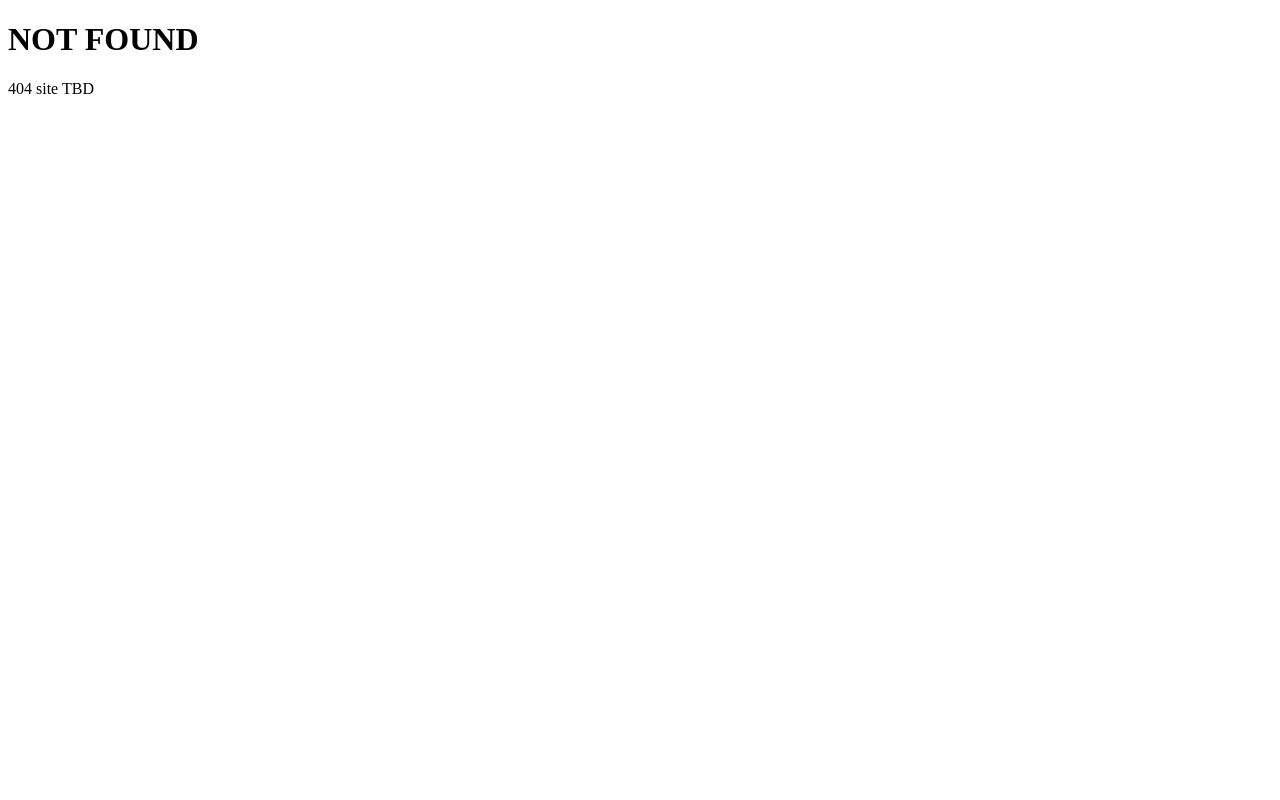
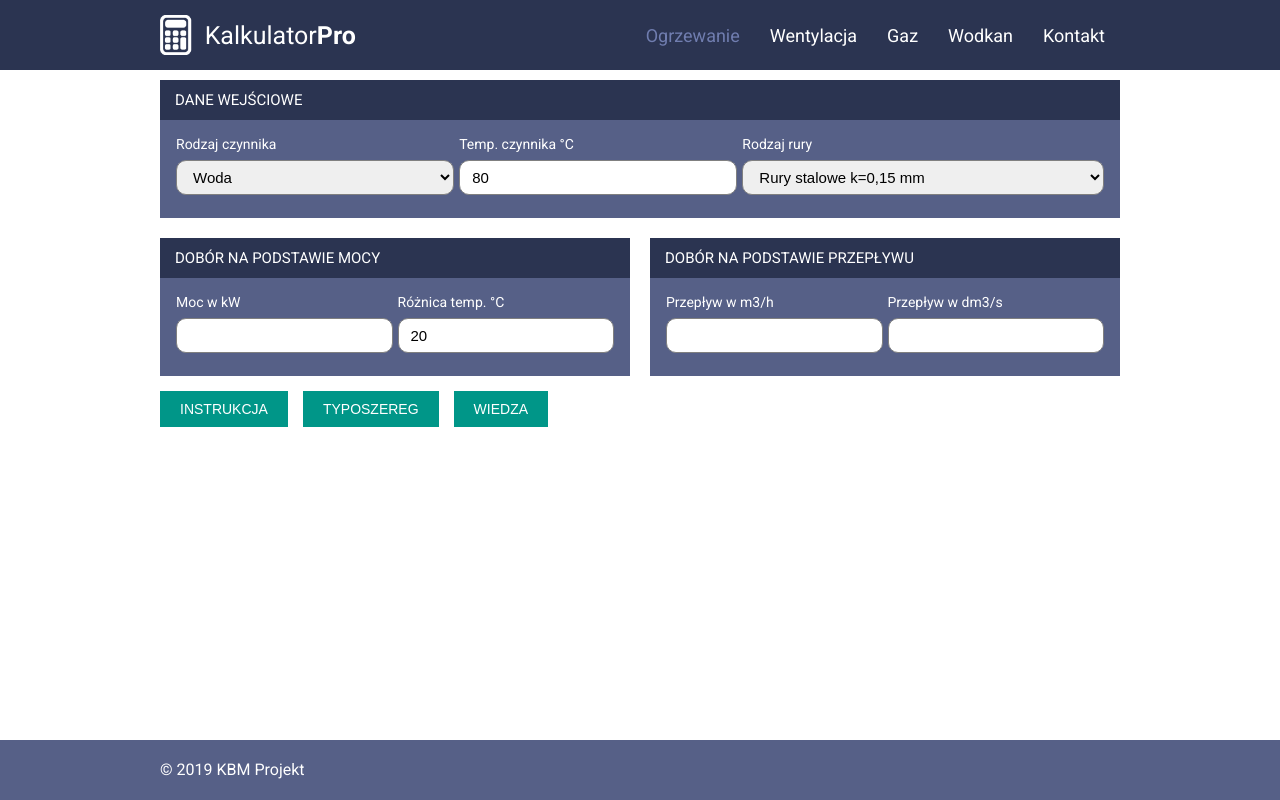
Before and after one commit to Kiliusz/kalkulatorproOldv2, a Gatsby site: page /Heating in a window 1280 px wide. Before the commit this address had no page. Built offline with nearby package versions, Linux system fonts and the light colour scheme; Gatsby itself is replaced by a stand-in of ours.

Commit message:
cleaning gatsby unused files

```diff
--- a/package.json
+++ b/package.json
@@ -46,9 +46,9 @@
   },
   "repository": {
     "type": "git",
-    "url": "https://github.com/gatsbyjs/gatsby-starter-default"
+    "url": "https://github.com/Kiliusz/kalkulatorpro"
   },
   "bugs": {
-    "url": "https://github.com/gatsbyjs/gatsby/issues"
+    "url": "https://github.com/Kiliusz/kalkulatorpro"
   }
 }
--- a/src/components/Basics/InputNum.js
+++ b/src/components/Basics/InputNum.js
@@ -16,6 +16,7 @@ const InputStyled = styled.input`
     border-color: black;
   }
 `;
+
 const InputLabel = styled.label`
   color: white;
   display: block;
--- a/src/components/Basics/ResultSubHeader.js
+++ b/src/components/Basics/ResultSubHeader.js
@@ -6,7 +6,6 @@ const StyledP = styled.p`
   font-size: 1.6rem;
   line-height: 2.5rem;
   color: ${({ theme }) => theme.grayextralight};
-  /* font-weight: 100; */
 
   span {
     margin: 0 1rem 0 1rem;
--- a/src/components/Heating/HeatingCalc.js
+++ b/src/components/Heating/HeatingCalc.js
@@ -59,16 +59,16 @@ class HeatingCalc extends React.Component {
   };
 
   handleMediumTypeChange = (e) => {
-    let id = e.target.id;
-    let value = e.target.value;
-    let { lastHandler, deltaTemp, power, mediumTemp, flowCMPH } = this.state;
+    const id = e.target.id;
+    const value = e.target.value;
+    const { lastHandler, deltaTemp, power, mediumTemp, flowCMPH } = this.state;
     if (lastHandler === "power" || lastHandler === "deltaTemp") {
       if (this.validateDeltaTempPower(deltaTemp, power)) {
-        let flowCMPH = Calc.roundToDigits(
+        const flowCMPH = Calc.roundToDigits(
           Calc.flowBasedOnPower(deltaTemp, power, value, mediumTemp),
           3,
         );
-        let flowLPS = (flowCMPH / 3600) * 1000;
+        const flowLPS = (flowCMPH / 3600) * 1000;
         this.setState({ flowCMPH, flowLPS });
         this.calculateResults(id, value);
       } else {
@@ -84,17 +84,17 @@ class HeatingCalc extends React.Component {
   };
 
   handleMediumTempChange = (e) => {
-    let id = e.target.id;
+    const id = e.target.id;
     let value = e.target.value;
     value = Calc.validateTemp(value, 150, 0);
-    let { lastHandler, deltaTemp, power, flowCMPH, mediumType } = this.state;
+    const { lastHandler, deltaTemp, power, flowCMPH, mediumType } = this.state;
     if (lastHandler === "power" || lastHandler === "deltaTemp") {
       if (this.validateDeltaTempPower(deltaTemp, power)) {
-        let flowCMPH = Calc.roundToDigits(
+        const flowCMPH = Calc.roundToDigits(
           Calc.flowBasedOnPower(deltaTemp, power, mediumType, value),
           3,
         );
-        let flowLPS = (flowCMPH / 3600) * 1000;
+        const flowLPS = (flowCMPH / 3600) * 1000;
         this.setState({ flowCMPH, flowLPS });
         this.calculateResults(id, value);
       } else {
@@ -110,9 +110,9 @@ class HeatingCalc extends React.Component {
   };
 
   handlePipeTypeChange = (e) => {
-    let id = e.target.id;
-    let value = e.target.value;
-    let { lastHandler, deltaTemp, power, flowCMPH } = this.state;
+    const id = e.target.id;
+    const value = e.target.value;
+    const { lastHandler, deltaTemp, power, flowCMPH } = this.state;
     if (lastHandler === "power" || lastHandler === "deltaTemp") {
       if (this.validateDeltaTempPower(deltaTemp, power)) {
         this.calculateResults(id, value);
@@ -129,15 +129,15 @@ class HeatingCalc extends React.Component {
   };
 
   handlePowerChange = (e) => {
-    let id = e.target.id;
-    let value = e.target.value;
-    let { deltaTemp, mediumType, mediumTemp } = this.state;
+    const id = e.target.id;
+    const value = e.target.value;
+    const { deltaTemp, mediumType, mediumTemp } = this.state;
     if (this.validateDeltaTempPower(deltaTemp, value)) {
-      let flowCMPH = Calc.roundToDigits(
+      const flowCMPH = Calc.roundToDigits(
         Calc.flowBasedOnPower(deltaTemp, value, mediumType, mediumTemp),
         3,
       );
-      let flowLPS = Calc.roundToDigits((flowCMPH / 3600) * 1000, 3);
+      const flowLPS = Calc.roundToDigits((flowCMPH / 3600) * 1000, 3);
       this.setState({ flowCMPH, flowLPS, lastHandler: id });
       this.calculateResults(id, value);
     } else {
@@ -146,16 +146,16 @@ class HeatingCalc extends React.Component {
   };
 
   handleDeltaTempChange = (e) => {
-    let id = e.target.id;
-    let value = e.target.value;
+    const id = e.target.id;
+    const value = e.target.value;
 
-    let { power, mediumType, mediumTemp } = this.state;
+    const { power, mediumType, mediumTemp } = this.state;
     if (this.validateDeltaTempPower(value, power)) {
-      let flowCMPH = Calc.roundToDigits(
+      const flowCMPH = Calc.roundToDigits(
         Calc.flowBasedOnPower(value, power, mediumType, mediumTemp),
         3,
       );
-      let flowLPS = Calc.roundToDigits((flowCMPH / 3600) * 1000, 3);
+      const flowLPS = Calc.roundToDigits((flowCMPH / 3600) * 1000, 3);
       this.setState({ flowCMPH, flowLPS, lastHandler: id });
       this.calculateResults(id, value);
     } else {
@@ -164,9 +164,9 @@ class HeatingCalc extends React.Component {
   };
 
   handleFlowCMPHChange = (e) => {
-    let id = e.target.id;
-    let value = e.target.value;
-    let flowLPS = Calc.roundToDigits((value / 3600) * 1000, 3);
+    const id = e.target.id;
+    const value = e.target.value;
+    const flowLPS = Calc.roundToDigits((value / 3600) * 1000, 3);
     this.setState({ power: "", flowCMPH: value, flowLPS, lastHandler: id });
     if (this.validateFlow(value)) {
       this.calculateResults(id, value);
@@ -174,9 +174,9 @@ class HeatingCalc extends React.Component {
   };
 
   handleFlowLPSChange = (e) => {
-    let id = e.target.id;
-    let value = e.target.value;
-    let flowCMPH = Calc.roundToDigits(value * 3.6, 3);
+    const id = e.target.id;
+    const value = e.target.value;
+    const flowCMPH = Calc.roundToDigits(value * 3.6, 3);
     this.setState({ power: "", flowCMPH, flowLPS: value, lastHandler: id });
     if (this.validateFlow(value)) {
       this.calculateResults(id, value);
@@ -184,16 +184,16 @@ class HeatingCalc extends React.Component {
   };
 
   calculateResults = (id, value) => {
-    this.setState({ [id]: value }, () => {
-      let { pipeType, flowCMPH, mediumTemp, mediumType } = this.state;
-      let result = Calc.calcArrayOfPressDrop(
+    this.setState((state) => {
+      const { pipeType, flowCMPH, mediumTemp, mediumType } = { ...state, [id]: value };
+      const result = Calc.calcArrayOfPressDrop(
         160,
         pipeType,
         flowCMPH,
         mediumTemp,
         mediumType,
       );
-      this.setState({ result, validationMsg: "", hasResult: true });
+      return { [id]: value, result, validationMsg: "", hasResult: true };
     });
   };
 
@@ -221,7 +221,7 @@ class HeatingCalc extends React.Component {
   };
 
   render() {
-    let {
+    const {
       mediumType,
       mediumTemp,
       flowCMPH,
--- a/src/components/Styles/Navbar/NavDesktopMenu.js
+++ b/src/components/Styles/Navbar/NavDesktopMenu.js
@@ -40,27 +40,27 @@ const NavDesktopMenu = () => (
   <StyledWrapper>
     <ul>
       <li>
-        <Link to="/Ogrzewanie" activeStyle={activeStyle}>
+        <Link to="/Heating" activeStyle={activeStyle}>
           Ogrzewanie
         </Link>
       </li>
       <li>
-        <Link to="/Wentylacja" activeStyle={activeStyle}>
+        <Link to="/Vent" activeStyle={activeStyle}>
           Wentylacja
         </Link>
       </li>
       <li>
-        <Link to="/Gaz" activeStyle={activeStyle}>
+        <Link to="/Gas" activeStyle={activeStyle}>
           Gaz
         </Link>
       </li>
       <li>
-        <Link to="/Wodociag" activeStyle={activeStyle}>
+        <Link to="/Water" activeStyle={activeStyle}>
           Wodkan
         </Link>
       </li>
       <li>
-        <Link to="/Kontakt" activeStyle={activeStyle}>
+        <Link to="/Contact" activeStyle={activeStyle}>
           Kontakt
         </Link>
       </li>
--- a/src/components/Styles/Navbar/NavMobileMenu.js
+++ b/src/components/Styles/Navbar/NavMobileMenu.js
@@ -38,19 +38,19 @@ const NavMobileMenu = ({ isOpen }) => (
   <StyledWrapper isOpen={isOpen}>
     <ul>
       <li>
-        <Link to="/Ogrzewanie">Ogrzewanie</Link>
+        <Link to="/Heating">Ogrzewanie</Link>
       </li>
       <li>
-        <Link to="/Wentylacja">Wentylacja</Link>
+        <Link to="/Vent">Wentylacja</Link>
       </li>
       <li>
-        <Link to="/Gaz">Gaz</Link>
+        <Link to="/Gas">Gaz</Link>
       </li>
       <li>
-        <Link to="/Wodociag">Wodkan</Link>
+        <Link to="/Water">Wodkan</Link>
       </li>
       <li>
-        <Link to="/Kontakt">Kontakt</Link>
+        <Link to="/Contact">Kontakt</Link>
       </li>
     </ul>
   </StyledWrapper>
--- a/src/hardData/physicalCalculations.js
+++ b/src/hardData/physicalCalculations.js
@@ -45,7 +45,7 @@ export const getFluidDensity = (specificHeat, temp) => {
     fluidDensity = 1036;
   } else if (specificHeat == 1.005) {
     fluidDensity = 1.2;
-  }
+  } else fluidDensity = 1000;
   return fluidDensity;
 };
 
@@ -143,13 +143,13 @@ export const calcLambda = (pipeRoughness, reynolds, diameter) => {
         pipeRoughness / 1000 / (3.71 * (diameter / 1000)) +
           2.51 / (reynolds * Math.sqrt(lambd)),
       );
-    lambd = lambd + 0.00001;
-    if (counter == 55555555) {
+    lambd = lambd + 0.00002;
+    if (counter == 555555) {
       break;
     }
     counter++;
   } while (Math.abs(lambdaL - lambdaR) > 0.005);
-
+  console.log(counter);
   return lambd;
 };
 
```
Also changed, not shown: gatsby-browser.js (deleted, +0 -7 lines), gatsby-node.js (deleted, +0 -7 lines), gatsby-ssr.js (deleted, +0 -7 lines), src/pages/Contact.js (renamed from src/pages/Kontakt.js), src/pages/Gas.js (renamed from src/pages/Gaz.js), src/pages/Heating.js (renamed from src/pages/Ogrzewanie.js), src/pages/Vent.js (renamed from src/pages/Wentylacja.js), src/pages/Water.js (renamed from src/pages/Wodociag.js).
